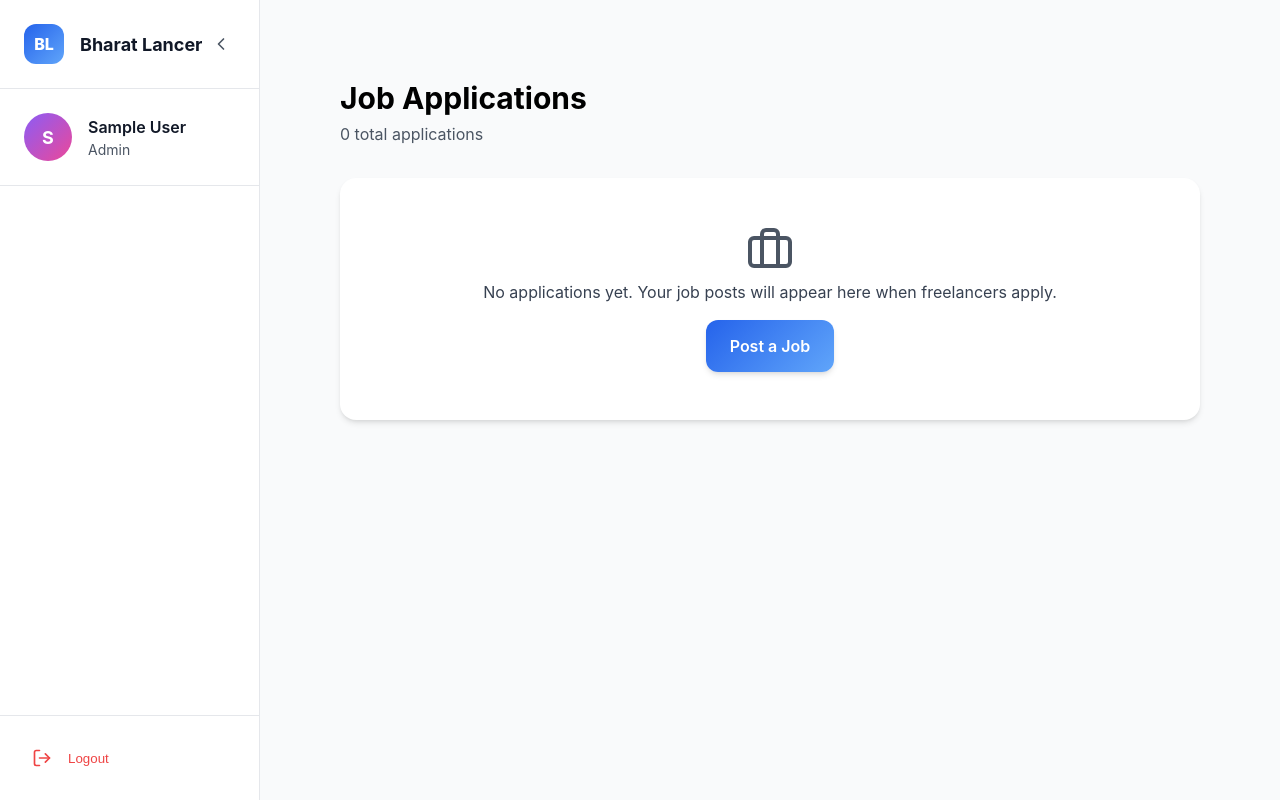
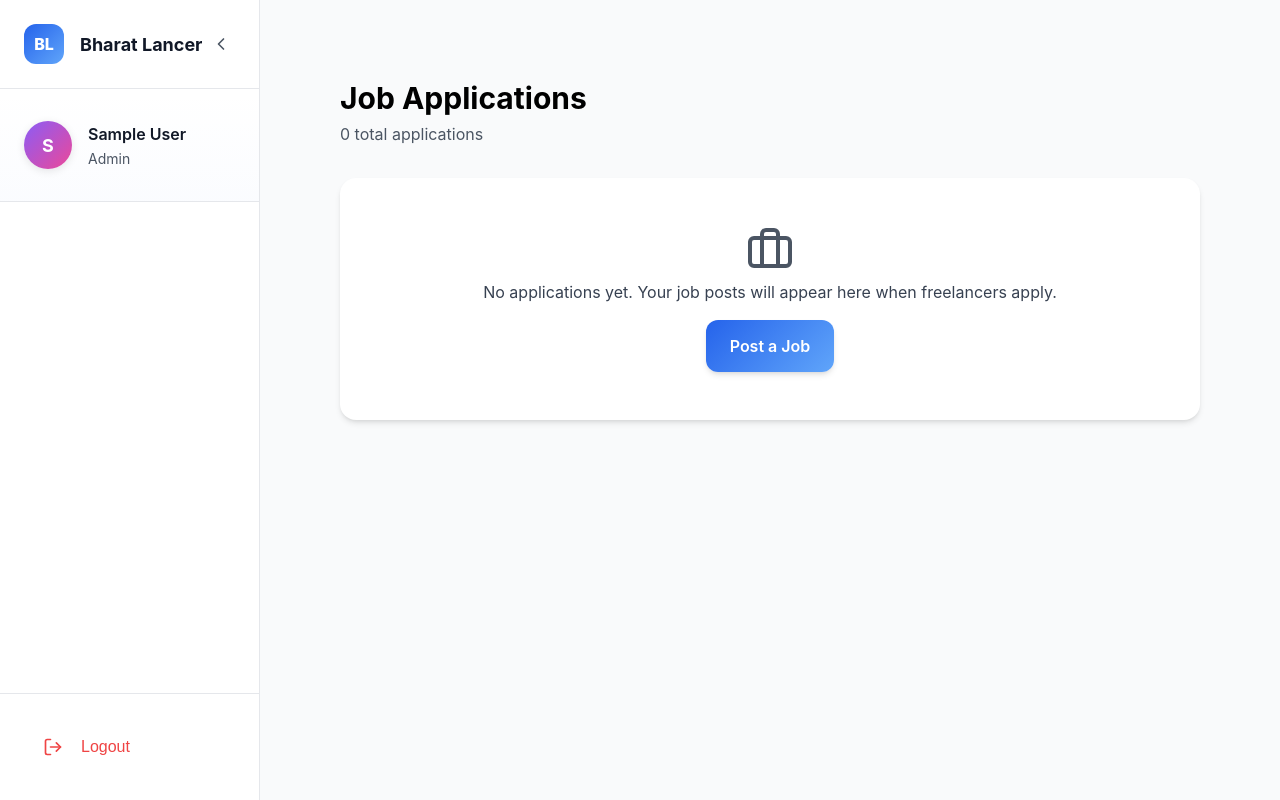
Before and after one commit to aragulkumar/bharat-lancer, a React app in the folder frontend/: page /applications in a window 1280 px wide. Built offline with nearby package versions, Linux system fonts and the light colour scheme; sample sign-in values are in the browser's storage; the HTML template or start-up script is replaced by a standard one.

Commit message:
feat: add detailed error logging and improve sidebar spacing with smooth animations

```diff
--- a/frontend/src/components/Sidebar.css
+++ b/frontend/src/components/Sidebar.css
@@ -75,8 +75,9 @@
     display: flex;
     align-items: center;
     gap: var(--spacing-md);
-    padding: var(--spacing-lg);
+    padding: var(--spacing-xl) var(--spacing-lg);
     border-bottom: 1px solid var(--border-light);
+    background: linear-gradient(to bottom, transparent, rgba(37, 99, 235, 0.02));
 }
 
 .user-avatar {
@@ -91,6 +92,7 @@
     font-weight: var(--font-bold);
     font-size: var(--text-lg);
     flex-shrink: 0;
+    box-shadow: 0 2px 8px rgba(0, 0, 0, 0.1);
 }
 
 .user-info {
@@ -105,6 +107,7 @@
     white-space: nowrap;
     overflow: hidden;
     text-overflow: ellipsis;
+    margin-bottom: 2px;
 }
 
 .user-role {
@@ -116,31 +119,59 @@
 /* Navigation */
 .sidebar-nav {
     flex: 1;
-    padding: var(--spacing-md);
+    padding: var(--spacing-lg) var(--spacing-md);
     overflow-y: auto;
+    display: flex;
+    flex-direction: column;
+    gap: var(--spacing-xs);
 }
 
 .nav-item {
     display: flex;
     align-items: center;
     gap: var(--spacing-md);
-    padding: var(--spacing-md);
-    margin-bottom: var(--spacing-xs);
+    padding: var(--spacing-md) var(--spacing-lg);
+    margin-bottom: 0;
     border-radius: var(--radius-lg);
     color: var(--gray-700);
     text-decoration: none;
-    transition: all var(--transition-fast);
+    transition: all 0.3s cubic-bezier(0.4, 0, 0.2, 1);
     cursor: pointer;
+    position: relative;
+}
+
+.nav-item::before {
+    content: '';
+    position: absolute;
+    left: 0;
+    top: 50%;
+    transform: translateY(-50%);
+    width: 3px;
+    height: 0;
+    background: var(--primary-blue);
+    border-radius: 0 var(--radius-sm) var(--radius-sm) 0;
+    transition: height 0.3s cubic-bezier(0.4, 0, 0.2, 1);
 }
 
 .nav-item:hover {
-    background: var(--gray-100);
+    background: rgba(37, 99, 235, 0.08);
     color: var(--gray-900);
+    transform: translateX(4px);
+}
+
+.nav-item:hover::before {
+    height: 60%;
 }
 
 .nav-item.active {
-    background: var(--primary-blue);
+    background: linear-gradient(135deg, var(--primary-blue), var(--primary-blue-light));
     color: var(--white);
+    box-shadow: 0 4px 12px rgba(37, 99, 235, 0.3);
+}
+
+.nav-item.active::before {
+    height: 100%;
+    background: var(--white);
 }
 
 .nav-icon {
@@ -148,20 +179,24 @@
     display: flex;
     align-items: center;
     justify-content: center;
+    width: 24px;
+    height: 24px;
 }
 
 .nav-label {
     font-weight: var(--font-medium);
     white-space: nowrap;
+    font-size: var(--text-base);
 }
 
 .sidebar.collapsed .nav-item {
     justify-content: center;
+    padding: var(--spacing-md);
 }
 
 /* Footer */
 .sidebar-footer {
-    padding: var(--spacing-md);
+    padding: var(--spacing-lg) var(--spacing-md);
     border-top: 1px solid var(--border-light);
 }
 
@@ -169,23 +204,26 @@
     display: flex;
     align-items: center;
     gap: var(--spacing-md);
-    padding: var(--spacing-md);
+    padding: var(--spacing-md) var(--spacing-lg);
     width: 100%;
     background: none;
-    border: none;
+    border: 1px solid transparent;
     border-radius: var(--radius-lg);
     color: var(--error);
     cursor: pointer;
-    transition: all var(--transition-fast);
+    transition: all 0.3s cubic-bezier(0.4, 0, 0.2, 1);
     font-weight: var(--font-medium);
 }
 
 .logout-button:hover {
-    background: var(--error-light);
+    background: rgba(239, 68, 68, 0.1);
+    border-color: var(--error);
+    transform: translateX(4px);
 }
 
 .sidebar.collapsed .logout-button {
     justify-content: center;
+    padding: var(--spacing-md);
 }
 
 /* Mobile */
--- a/frontend/src/pages/Applications.jsx
+++ b/frontend/src/pages/Applications.jsx
@@ -86,18 +86,24 @@ const Applications = () => {
 
     const handleStatusUpdate = async (jobId, applicationId, status) => {
         try {
-            await jobsAPI.updateApplicationStatus(jobId, applicationId, {
+            console.log('Updating application status:', { jobId, applicationId, status });
+
+            const response = await jobsAPI.updateApplicationStatus(jobId, applicationId, {
                 status,
                 message: replyMessage
             });
 
+            console.log('Status update response:', response);
             alert(`Application ${status}!`);
             setReplyMessage('');
             setSelectedApp(null);
             fetchApplications();
         } catch (error) {
             console.error('Error updating status:', error);
-            alert('Failed to update application status');
+            console.error('Error response:', error.response?.data);
+            console.error('Error status:', error.response?.status);
+            console.error('Request details:', { jobId, applicationId, status, message: replyMessage });
+            alert(`Failed to update application status: ${error.response?.data?.message || error.message}`);
         }
     };
 
```
